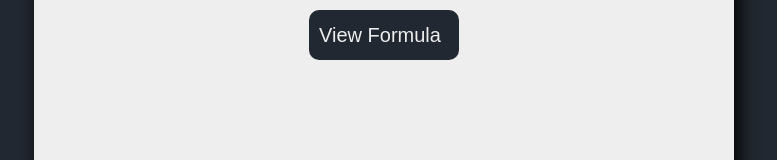
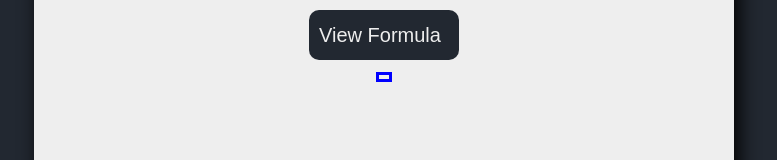
Before and after one commit to cerebrium/calculator, a React (Create React App) app in the folder src/: page / in a window 1280 px wide. Shown: the part 187-347 px from the top of the page, without its empty margins (256-1033 px from the left). Built offline with nearby package versions, Linux system fonts and the light colour scheme; the HTML template or start-up script is replaced by a standard one.

Commit message:
initial attempt at displaying ast

```diff
--- /dev/null
+++ b/src/astVisualizer/NestedComponent.tsx
@@ -0,0 +1,20 @@
+import React from "react";
+import * as S from "./styledComponents.styled";
+
+type NestedComponentProps = {
+  children: any;
+  text: string;
+};
+
+const NestedComponent: React.FC<NestedComponentProps> = ({
+  children,
+  text,
+}) => {
+  return (
+    <S.SubContainer>
+      {text} {children}
+    </S.SubContainer>
+  );
+};
+
+export default NestedComponent;
--- a/src/astVisualizer/Visualizer.tsx
+++ b/src/astVisualizer/Visualizer.tsx
@@ -1,14 +1,105 @@
-import React from 'react'
-import { OutlinedContent } from './components'
-import * as S from './styledComponents.styled'
+import React, { useEffect, useMemo } from "react";
+import * as S from "./styledComponents.styled";
+import { useTreeProvider } from "../treeContext/context-provider";
+import { NestedComponent } from ".";
 
+const symbolMap: any = {
+  SUBTRACTION: "-",
+  ADDITION: "+",
+  MULTIPLICATION: "*",
+  DIVISION: "/",
+};
 
 const Visualizer: React.FC = () => {
-    return (
-        <S.Container>
-            <OutlinedContent />
-        </S.Container>
-    )
-}
+  const [trigger, { tree }] = useTreeProvider();
+  /*
+        Subdivide tree
+        Wrap each in an outline
+        SQRT(SQR($b)-4*$a)
+    */
 
-export default Visualizer
+  const wrappedElements = useMemo(() => {
+    if (tree) {
+      const traverse = (tree: any) => {
+        console.log("tree: ", tree);
+        let final_array_of_elements: any = [];
+
+        const _iterate = (tree: any, element: any): any => {
+          let _element = element;
+
+          // Name is the actual text
+          if (tree["name"]) {
+            // console.log("NAME:", tree["name"], tree);
+            console.log(
+              `---------------------------- printing name ${tree["name"]} ----------------------------`
+            );
+
+            _element = (
+              <NestedComponent text={tree["name"]} children={element} />
+            );
+          }
+
+          if (tree["type"] === "NUMBER") {
+            _element = (
+              <NestedComponent text={tree["value"]} children={element} />
+            );
+          }
+          console.log(
+            "---------------------------- new iteration ----------------------------"
+          );
+          if (tree["left"]) {
+            console.log("SHIFTING LEFT");
+            console.log("final array: ", final_array_of_elements);
+            final_array_of_elements.push(
+              <>
+                {_iterate(tree.left, <></>)}
+                {symbolMap[tree["type"]]}
+              </>
+            );
+          }
+          if (tree["right"]) {
+            // operator
+            console.log("SHIFTING RIGHT");
+            final_array_of_elements.push(_iterate(tree.right, <></>));
+          }
+
+          if (tree.arguments) {
+            tree.arguments.forEach((el: any, _: number) => {
+              final_array_of_elements.push(_iterate(el, <></>));
+            });
+          }
+
+          return _element;
+        };
+
+        // If left or right make array
+        if (tree.left | tree.right) {
+          final_array_of_elements.push(symbolMap[tree["value"]]);
+          final_array_of_elements.unshift(_iterate(tree.left, <></>));
+          final_array_of_elements.push(_iterate(tree.right, <></>));
+        } else {
+          // If not handle arguments
+          final_array_of_elements.push(<>{tree["name"]}</>);
+          if (tree["arguments"]) {
+            tree["arguments"].forEach((el: any) => {
+              final_array_of_elements.push(_iterate(el, <></>));
+            });
+          }
+        }
+        return final_array_of_elements;
+      };
+      const elements = traverse(tree);
+      return elements;
+    }
+
+    return <></>;
+  }, [tree]);
+
+  return (
+    <S.Container>
+      <S.SubContainer>{wrappedElements}</S.SubContainer>
+    </S.Container>
+  );
+};
+
+export default Visualizer;
--- a/src/astVisualizer/components/index.ts
+++ /dev/null
@@ -1 +0,0 @@
-export {default as OutlinedContent} from './OutlinedContent';
--- a/src/astVisualizer/index.ts
+++ b/src/astVisualizer/index.ts
@@ -1 +1,2 @@
-export {default as Visualizer} from './Visualizer';
+export { default as Visualizer } from "./Visualizer";
+export { default as NestedComponent } from "./NestedComponent";
--- a/src/astVisualizer/styledComponents.styled.ts
+++ b/src/astVisualizer/styledComponents.styled.ts
@@ -1,5 +1,14 @@
 import styled from "styled-components";
 
 export const Container = styled.div`
-    display: flex;
+  display: flex;
 `;
+
+export const SubContainer = styled.div`
+  display: flex;
+  border: 3px solid blue;
+  padding: 2px 5px;
+  margin: 2px;
+  align-items: center;
+  justify-content: center;
+`;
--- a/src/calculator/CalculatorBody.tsx
+++ b/src/calculator/CalculatorBody.tsx
@@ -1,16 +1,16 @@
-import React from "react"
-import { TopSection } from "./components"
-import * as S from './styledComponents.styled'
+import React from "react";
+import { Visualizer } from "../astVisualizer";
+import { TopSection } from "./components";
+import * as S from "./styledComponents.styled";
 
 const CalculatorBody: React.FC = () => {
-    return (
-        <S.Container>
-            <S.Header>
-                Calculator
-            </S.Header>
-            <TopSection />
-        </S.Container>
-    )
-}
+  return (
+    <S.Container>
+      <S.Header>Calculator</S.Header>
+      <TopSection />
+      <Visualizer />
+    </S.Container>
+  );
+};
 
-export default CalculatorBody
+export default CalculatorBody;
--- a/src/calculator/components/Container.tsx
+++ b/src/calculator/components/Container.tsx
@@ -1,32 +1,31 @@
-import React, { useState } from 'react'
-import { Button } from '.'
-import { useTreeProvider } from "../../treeContext/context-provider"
-import * as S from './styledComponents.styled'
-import * as Parser from '../../parser/formula-parser';
+import React, { useState } from "react";
+import { Button } from ".";
+import { useTreeProvider } from "../../treeContext/context-provider";
+import * as S from "./styledComponents.styled";
+import * as Parser from "../../parser/formula-parser";
 const parse = Parser.parse;
 
 const Container: React.FC = () => {
-    const [trigger, { subSections }] = useTreeProvider()
-    const [value, setValue] = useState<string>('')
+  const [trigger, { tree }] = useTreeProvider();
+  const [value, setValue] = useState<string>("");
 
   const handleClick = () => {
-        const syntaxTree = JSON.stringify(parse(value), null, 2)
-        trigger(syntaxTree)
-    }
-
-
+    const syntaxTree = parse(value);
+    console.log(JSON.stringify(syntaxTree, null, 2));
+    trigger(syntaxTree);
+  };
 
   return (
     <>
       <S.Input
         value={value}
         onChange={(e) => {
-                    setValue(e.target.value)
+          setValue(e.target.value);
         }}
       ></S.Input>
-            <Button handleClick={handleClick}/>
+      <Button handleClick={handleClick} />
     </>
-    )
-}
+  );
+};
 
-export default Container
+export default Container;
--- a/src/treeContext/context-provider.tsx
+++ b/src/treeContext/context-provider.tsx
@@ -3,44 +3,21 @@ import React, { useContext, useState } from "react";
 type TreeResult = [
   (tree: any) => void,
   {
-    subSections: any;
+    tree: any;
   }
 ];
 
 const TreeContext = React.createContext<TreeResult | undefined>(undefined);
 
-const parseTree = (tree: any) => {
-    const _iterate = () => {
-        const _iterateNode = (node: any) => {
-            if (node.type === "section") {
-                node.subSections = node.subSections.map((subSection: any) => {
-                    return _iterateNode(subSection);
-                });
-            }
-            return node;
-        };
-        return _iterateNode(tree);
-    }
-}
-
 export const TreeParser: React.FC<any> = ({ children }) => {
-    const [subSections, setSubsections] = useState([]);
+  const [tree, setTree] = useState(null);
 
   const trigger = (tree: any) => {
-    /*
-
-        Parse the tree
-        Each 'type' needs to be a subdivision
-           Left and right are the subsections
-
-    */
-
-
-        console.log("tree: ", tree)
+    setTree(tree);
   };
 
   return (
-    <TreeContext.Provider value={[trigger, {subSections}]}>
+    <TreeContext.Provider value={[trigger, { tree }]}>
       {children}
     </TreeContext.Provider>
   );
```
Also changed, not shown: src/App.tsx (+12 -13 lines), src/astVisualizer/components/OutlinedContent.tsx (deleted, +0 -12 lines), src/astVisualizer/components/styledComponents.styled.ts (deleted, +0 -11 lines). Lines whose indentation alone changed are shown as unchanged.
